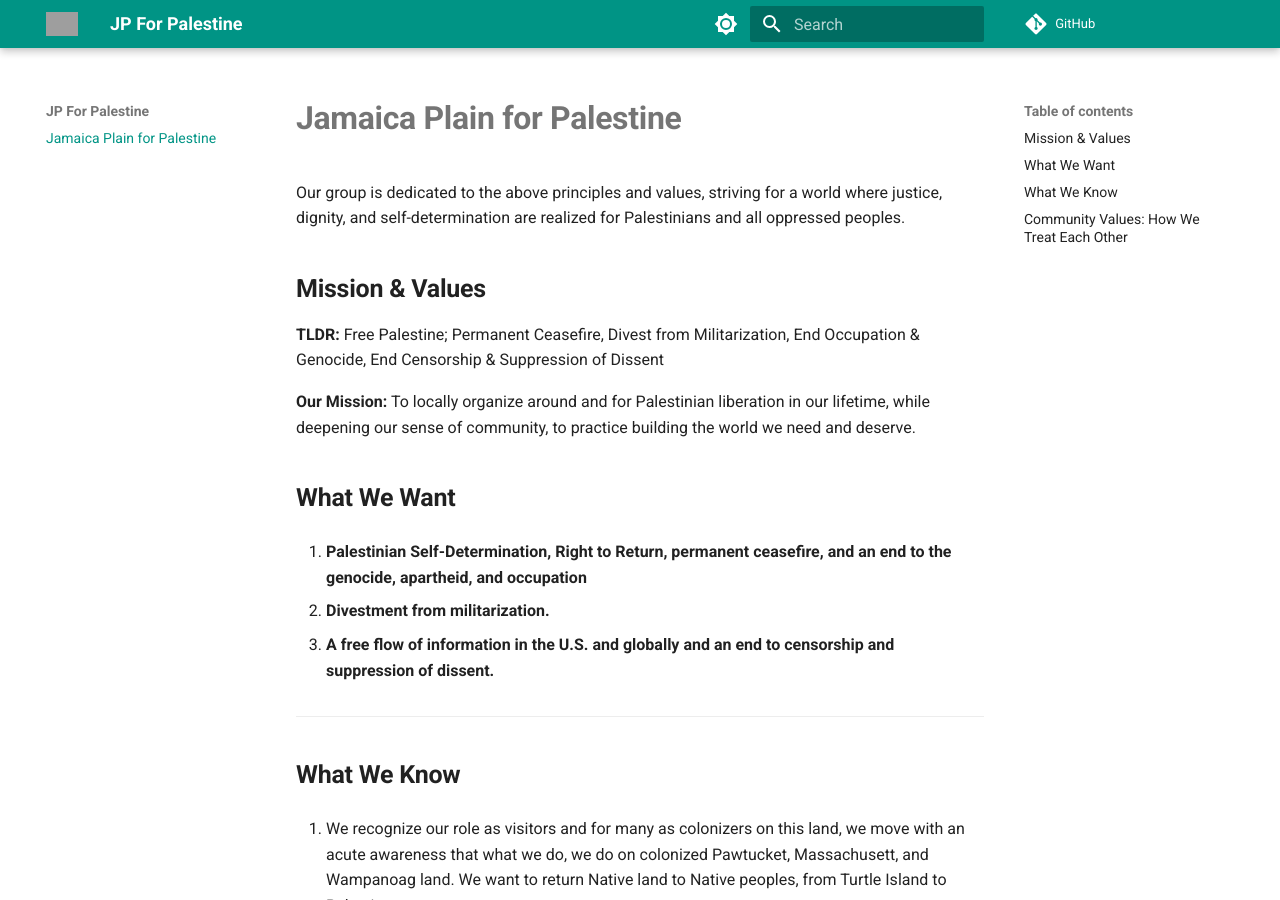
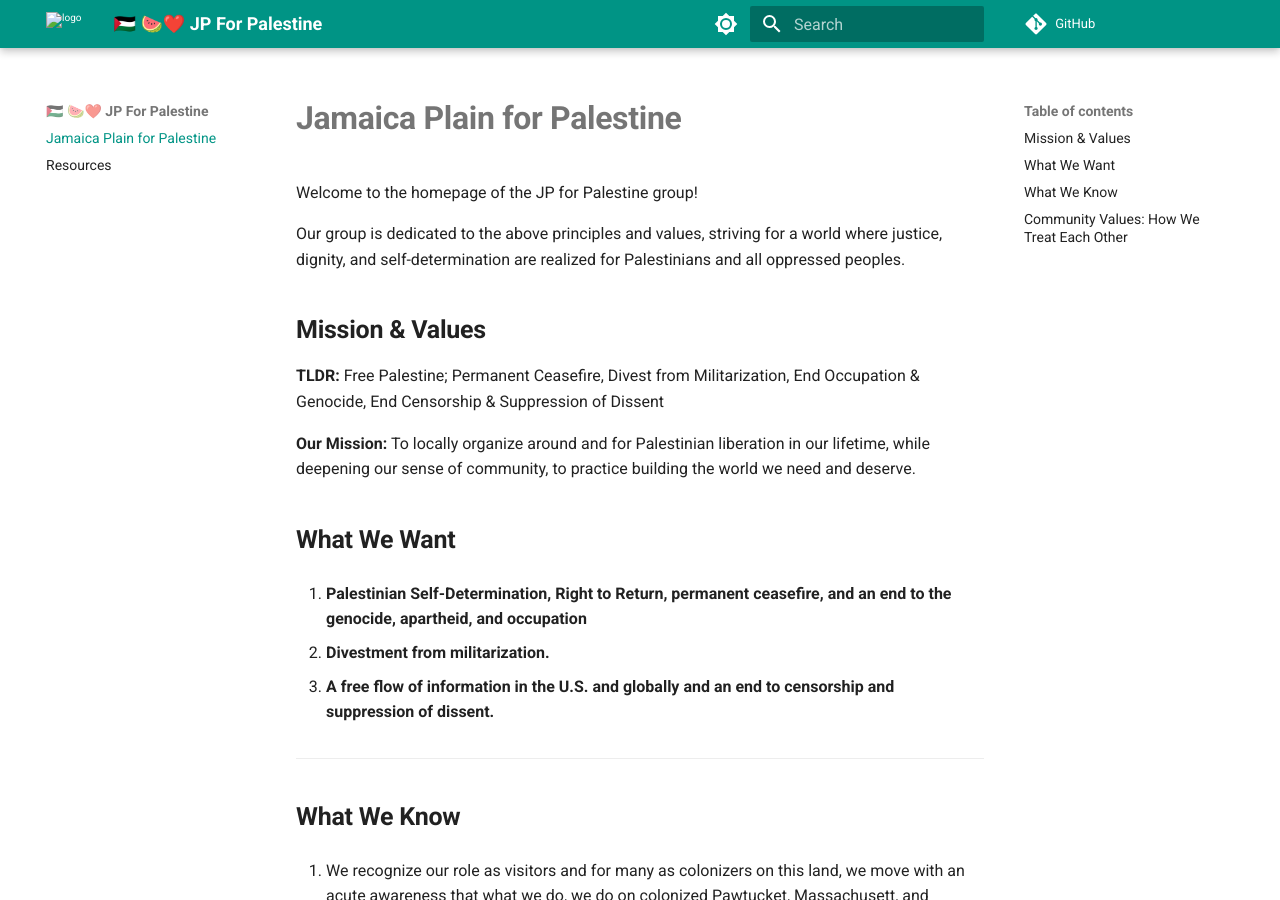
Before and after one commit to jpforpalestine/jpforpalestine, an MkDocs documentation site: the page built from docs/index.md, in a window 1280 px wide and 900 px high. Built offline with MkDocs 1.6.1 and Material for MkDocs 9.7.7, drawn with Linux system fonts in a browser that asks for light colours; comment, search, counter and statistics services are not loaded; grey boxes are pictures that could not be loaded.

Commit message:
create poc resources page

```diff
--- a/docs/index.md
+++ b/docs/index.md
@@ -1,4 +1,6 @@
 # **Jamaica Plain for Palestine**
+
+Welcome to the homepage of the JP for Palestine group!
 
 Our group is dedicated to the above principles and values, striving for a world where justice, dignity, and self-determination are realized for Palestinians and all oppressed peoples.
 
--- a/mkdocs.yml
+++ b/mkdocs.yml
@@ -1,9 +1,11 @@
-site_name: JP For Palestine
+site_name: 🇵🇸 🍉❤️ JP For Palestine
 site_url: https://jpforpalestine.github.io/jpforpalestine
+
 repo_url: https://github.com/jpforpalestine/jpforpalestine
+
 theme:
   name: material
-  logo: assets/jpforpalestine-logo.png
+  logo: assets/logo.png
   palette:
     # Palette toggle for light mode
     - media: "(prefers-color-scheme: light)"
```
Also changed, not shown: README.md (added, +5 -0 lines), docs/resources.md (added, +6 -0 lines).
